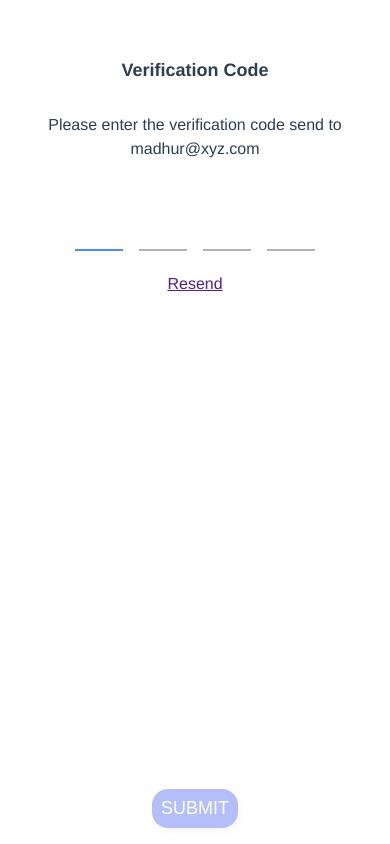
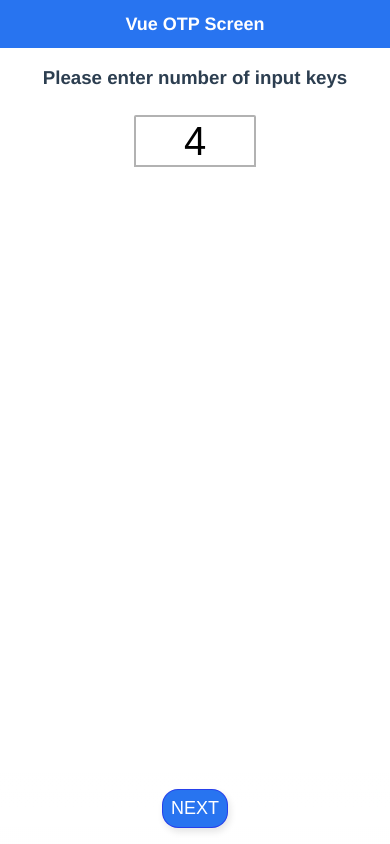
Before and after one commit to Madhur-Parashar/vue-otp, a Vue app: page / in a window 390 px wide. Built offline with nearby package versions, Linux system fonts and the light colour scheme.

Commit message:
add user-input screen

```diff
--- a/public/index.html
+++ b/public/index.html
@@ -7,7 +7,7 @@
     <link rel="icon" href="<%= BASE_URL %>favicon.ico">
     <title><%= htmlWebpackPlugin.options.title %></title>
   </head>
-  <body>
+  <body style="margin:0;padding:0">
     <noscript>
       <strong>We're sorry but <%= htmlWebpackPlugin.options.title %> doesn't work properly without JavaScript enabled. Please enable it to continue.</strong>
     </noscript>
--- a/src/App.vue
+++ b/src/App.vue
@@ -1,21 +1,18 @@
 <template>
   <div id='app'>
-    <OTP :inputKeys='4'>Please enter the verification code send to madhur@xyz.com</OTP>
+    <UserInput></UserInput>
   </div>
 </template>
 
 <script>
-import OTP from './components/otp/otp.vue'
+
+import UserInput from "./components/otp/user-input.vue"
 export default {
   name: 'app',
-  data () {
-    return {
-      msg: 'Welcome to Your Vue.js App'
-    }
+
+  components: {
+    UserInput
   },
-  components: {
-    OTP
-  }
 }
 </script>
 
@@ -26,7 +23,9 @@ export default {
   -moz-osx-font-smoothing: grayscale;
   text-align: center;
   color: #2c3e50;
-  margin-top: 60px;
+  margin: 0;
+  padding: 0;
 }
 
+
 </style>
--- a/src/components/otp/otp.vue
+++ b/src/components/otp/otp.vue
@@ -22,7 +22,7 @@
       </template>
     </div>
     <div class="otp-screen__resend-btn">
-      <a href="" @click.prevent="resendHandler">Resend</a>
+      <a href="" @click.prevent="resendHandler">Reset</a>
     </div>
     <div class="otp-screen__btn">
       <button class="otp-screen__submit-btn" @click="submitOTPHandler" :disabled="isDisable">SUBMIT</button>
@@ -34,16 +34,15 @@ import Vue from 'vue'
 export default {
   data () {
     return {
-      otp: {}
+      otp: {},
     }
   },
   mounted () {
-    console.log(this.inputKeys)
-    this.resetOTP()
+    this.resetOTP();
   },
   props: {
-    inputKeys: {
-      type: Number,
+    keys: {
+      type: String,
       required: true
     },
   },
@@ -53,17 +52,39 @@ export default {
         if (this.otp[key] === '' || isNaN(this.otp[key])) return true
       }
       return false
+    },
+    inputKeys (){
+      if(Number(this.keys)< 1 || Number(this.keys)>6 ){
+        return Number(4)
+      }
+      else{
+      return Number(this.keys)
     }
+    }
+
   },
   methods: {
+
+    // creating input keys based on inputKeys prop passed and set it to ''
+    resetOTP () {
+      for (let i = 0; i < this.inputKeys; i++) {
+        Vue.set(this.otp, `inputkey${i}`, '')
+      }
+      this.setFocus(0)
+    },
+
+    // geting user input
     userInput (index, event) {
-
-      console.log(this.otp[`inputkey${index}`])
+      // check for backspace || arrowleft key enter and move back the focus
       if (event.key === 'Backspace'  || event.key === 'ArrowLeft' || event.key === 'Left') {
         this.setFocus(index - 1)
-        return
+        return;
       }
+
+      // validate for input key as number
       if (this.isValidInput(index, event)) {
+
+        // if input number is greater than 1 than shift other keys
         if (this.otp[`inputkey${index}`].toString().split('').length > 1) {
           this.shiftOtherDigitToForward(index)
         } else {
@@ -71,35 +92,48 @@ export default {
         }
       }
     },
+
     isValidInput (index, evt) {
       const pattern = /^[0-9]+$/
       return evt.key.match(pattern) ? true : false
     },
+
+    resendHandler () {
+      this.resetOTP()
+    },
+
+    //  adjusting the input key to next key column
     shiftOtherDigitToForward (index) {
       const inputs = this.otp[`inputkey${index}`].toString().split('')
       let inputIndex = 0
       for (let i = index; i < this.inputKeys; i++) {
+        if(!isNaN(Number(inputs[inputIndex]))){
         Vue.set(this.otp, `inputkey${i}`, Number(inputs[inputIndex]))
         inputIndex++
+        }
       }
       index + inputs.length > this.inputKeys
         ? this.setFocus(this.inputKeys - 1)
         : this.setFocus(index + inputs.length - 1)
     },
 
+    // setting up the focus
     setFocus (index) {
       index >= 0 && index < this.inputKeys
         ? this.$nextTick(this.$refs['inputkey' + index][0].focus())
         : null
     },
+
+    // creating password from number of inputkeys
     submitOTPHandler () {
       const formattedOtp = [];
       let enteredOtp;
       for (const key in this.otp) {
         formattedOtp.push(this.otp[key])
       }
-      console.log(Number(formattedOtp.join('')));
       enteredOtp = Number(formattedOtp.join(''));
+
+      //validate otp,
       this.validateOtpFromBackend().then((passkey)=>{
           if(passkey===enteredOtp)
           window.open('https://github.com/Madhur-Parashar/vue-otp')
@@ -108,21 +142,14 @@ export default {
       })
 
     },
-    resendHandler () {
-      this.resetOTP()
-    },
-    resetOTP () {
-      for (let i = 0; i < this.inputKeys; i++) {
-        Vue.set(this.otp, `inputkey${i}`, '')
-      }
-      this.setFocus(0)
-    },
+
+    // in place of validateOtpFromBackend method, we can also call API which give correct password
+    // here we are creating password from number of inputkeys
     async validateOtpFromBackend(){
         let passkey=[]
         for(let i=1;i<=this.inputKeys;i++){
             passkey.push(i);
         }
-       console.log(Number(passkey.join('')));
       return Promise.resolve(Number(passkey.join('')))
 
     }
@@ -169,7 +196,7 @@ export default {
     border-radius: 16px;
     font-size: 18px;
     font-weight: 500;
-    background: rgb(8, 45, 237);
+    background-color: #2874f0;
     color: #fff;
     padding: 8px;
     box-shadow: 2px 4px 7px 0 rgba(0, 0, 0, 0.1);
@@ -200,7 +227,8 @@ input[type="number"] {
 }
  @media screen and (max-width: 768px) {
     .otp-screen__inputs-row input {
-          width: 32px;
+          width: 22px;
+          font-size: 32px;
     }
     .otp-screen__btn{
     position: fixed;
--- /dev/null
+++ b/src/components/otp/user-input.vue
@@ -0,0 +1,135 @@
+<template>
+  <div class="user-input">
+    <div class="app-header">
+        <img class="back-arrow" v-if="!next" @click="next=true" src="../../assets/backarrow.svg"/>
+        <span :class="['header-text',{headerTextPadding:!next}]">Vue OTP Screen</span>
+    </div>
+    <div v-if="next">
+    <h3>Please enter number of input keys</h3>
+    <input v-model="inputkey"
+     @input="handleInputChange"
+     onkeypress="return event.charCode >= 48 && event.charCode <= 57"/>
+    <div class="error-msg">{{showError}}</div>
+    <div class="user-input__btn">
+        <button
+            @click="handleNext"
+            :disabled="showError!==''"
+            class="user-input__submit-btn">
+             NEXT
+        </button>
+    </div>
+    </div>
+
+    <div v-else>
+      <OTP :keys="inputkey">Please enter the verification code send to madhur@xyz.com</OTP>
+     </div>
+  </div>
+</template>
+
+<script>
+import OTP from './otp.vue';
+export default {
+
+  data () {
+    return {
+      inputkey:'4',
+      showError:'',
+      next:true
+    }
+  },
+  components: {
+    OTP
+  },
+  methods:{
+    handleInputChange(){
+      if(this.inputkey<1 || this.inputkey>6){
+        this.showError = 'Please enter value greater than 0 and less than 7';
+      }else{
+        this.showError =''
+      }
+    },
+    handleNext(){
+      this.next = false;
+    }
+  }
+}
+</script>
+
+<style scoped>
+.app-header{
+    background-color: #2874f0;
+    height: 48px;
+    color: #fff;
+    font-size: 18px;
+    font-weight: 800;
+    box-sizing: border-box;
+    display: flex;
+}
+.back-arrow{
+  height: 44px;
+  width: 32px;
+  padding-left: 16px;
+  cursor: pointer;
+
+}
+.header-text{
+    align-self: center;
+    width: 100%;
+
+}
+.headerTextPadding{
+padding-right: 42px;
+}
+.error-msg{
+  color:red;
+  font-size: 14px;
+  margin-top: 16px;
+  height: 18px;
+}
+.user-input input{
+    border: 2px solid rgba(0, 0, 0, 0.3);
+    border-radius: 2px 2px 0 0;
+    font-size: 40px;
+    height: 32px;
+    width: 102px;
+    text-align: center;
+    margin: 8px;
+    padding: 8px;
+}
+.user-input input:focus {
+  outline: unset;
+}
+  .user-input__btn{
+    margin-top: 16px;
+    }
+.user-input__submit-btn{
+    border: 1px solid rgba(36, 13, 231, 0.5);
+    border-radius: 16px;
+    font-size: 18px;
+    font-weight: 500;
+    background-color: #2874f0;
+    color: #fff;
+    padding: 8px;
+    box-shadow: 2px 4px 7px 0 rgba(0, 0, 0, 0.1);
+    cursor: pointer;
+    opacity: 1;
+}
+.user-input__submit-btn:disabled{
+    opacity: 0.3;
+    cursor: unset;
+}
+ @media screen and (max-width: 768px) {
+    .user-input__btn{
+    position: fixed;
+    bottom: 0;
+    left: 0;
+    background: linear-gradient(180deg,hsla(0,0%,100%,.3),#fff);
+    width: 100%;
+    display: flex;
+    justify-content: center;
+    padding-bottom: 16px;
+    padding-top: 16px;
+    }
+
+}
+</style>
```
Also changed, not shown: src/assets/backarrow.svg (added).
